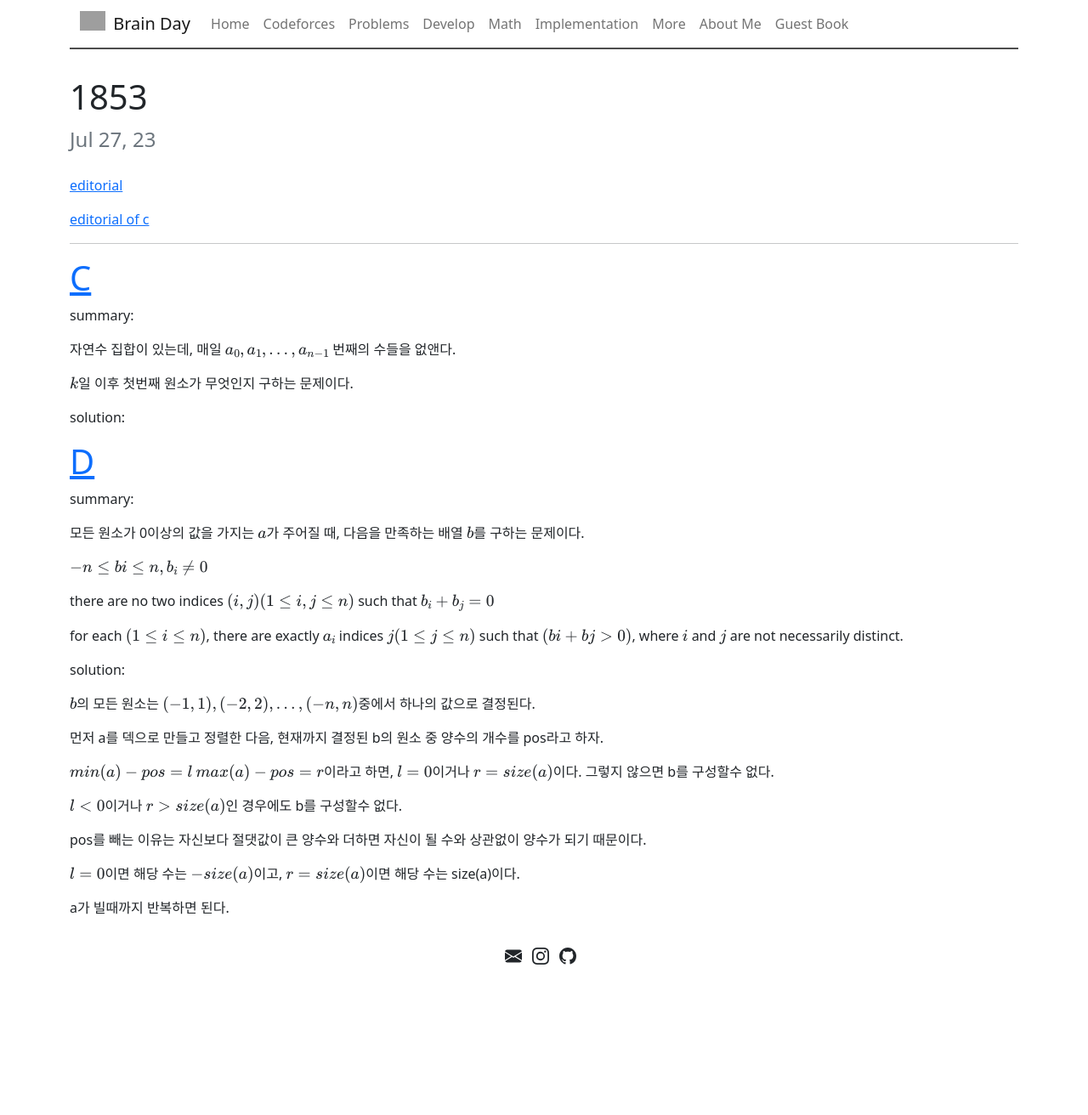
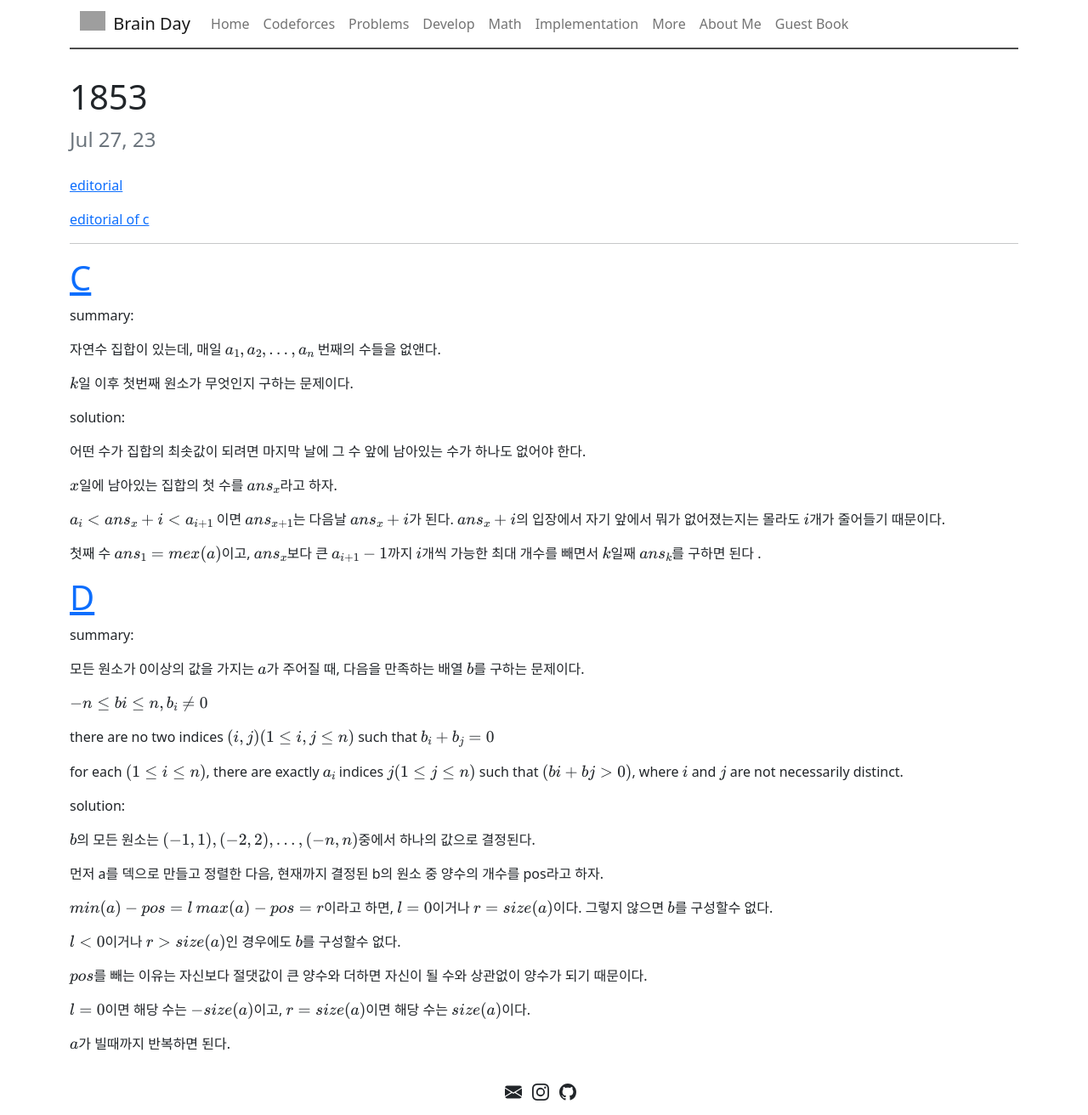
Before and after one commit to LEEYEONGJAE1/LEEYEONGJAE1.github.io, a Jekyll site: the page built from _posts/codeforces/2023/2023-07-27-1853.md, in a window 1280 px wide. Shown: the whole page at 85% size. Built offline with Jekyll 4.4.1, drawn with Linux system fonts in a browser that asks for light colours; formulas are drawn with MathJax 3; comment, search, counter and statistics services are not loaded; before the commit the page ends 1152 px from its top, so only the background shows below that; grey boxes are pictures that could not be loaded.

Commit message:
20230809

```diff
--- a/_posts/codeforces/2023/2023-07-27-1853.md
+++ b/_posts/codeforces/2023/2023-07-27-1853.md
@@ -10,17 +10,24 @@ published: true
 [editorial of c](https://codeforces.com/blog/entry/116940?#comment-1050761)
 
 ---
+
 # [C](https://codeforces.com/contest/1853/problem/C)
 
 summary:
 
-자연수 집합이 있는데, 매일 $a_0, a_1, \dots, a_{n-1}$ 번째의 수들을 없앤다.
+자연수 집합이 있는데, 매일 $a_1, a_2, \dots, a_n$ 번째의 수들을 없앤다.
 
 $k$일 이후 첫번째 원소가 무엇인지 구하는 문제이다.
 
 solution:
 
+어떤 수가 집합의 최솟값이 되려면 마지막 날에 그 수 앞에 남아있는 수가 하나도 없어야 한다.
 
+$x$일에 남아있는 집합의 첫 수를 $ans_x$라고 하자.
+
+$a_i < ans_x+i < a_{i+1}$ 이면 $ans_{x+1}$는 다음날 $ans_x+i$가 된다.  $ans_x+i$의 입장에서 자기 앞에서 뭐가 없어졌는지는 몰라도 $i$개가 줄어들기 때문이다.
+
+첫째 수 $ans_1=mex(a)$이고, $ans_x$보다 큰 $a_{i+1}-1$까지 $i$개씩 가능한 최대 개수를 빼면서 $k$일째 $ans_k$를 구하면 된다 .
 
 # [D](https://codeforces.com/contest/1853/problem/D)
 
@@ -40,12 +47,12 @@ $b$의 모든 원소는 $(-1,1), (-2,2), \dots, (-n,n)$중에서 하나의 값
 
 먼저 a를 덱으로 만들고 정렬한 다음, 현재까지 결정된 b의 원소 중 양수의 개수를 pos라고 하자.
 
-$min(a)-pos=l$ $max(a)-pos=r$이라고 하면, $l=0$이거나 $r=size(a)$이다. 그렇지 않으면 b를 구성할수 없다.
+$min(a)-pos=l$ $max(a)-pos=r$이라고 하면, $l=0$이거나 $r=size(a)$이다. 그렇지 않으면 $b$를 구성할수 없다.
 
-$l<0$이거나 $r>size(a)$인 경우에도 b를 구성할수 없다.
+$l<0$이거나 $r>size(a)$인 경우에도 $b$를 구성할수 없다.
 
-pos를 빼는 이유는 자신보다 절댓값이 큰 양수와 더하면 자신이 될 수와 상관없이 양수가 되기 때문이다.
+$pos$를 빼는 이유는 자신보다 절댓값이 큰 양수와 더하면 자신이 될 수와 상관없이 양수가 되기 때문이다.
 
-$l=0$이면 해당 수는 $-size(a)$이고, $r=size(a)$이면 해당 수는 size(a)이다.
+$l=0$이면 해당 수는 $-size(a)$이고, $r=size(a)$이면 해당 수는 $size(a)$이다.
 
-a가 빌때까지 반복하면 된다.
+$a$가 빌때까지 반복하면 된다.
```
